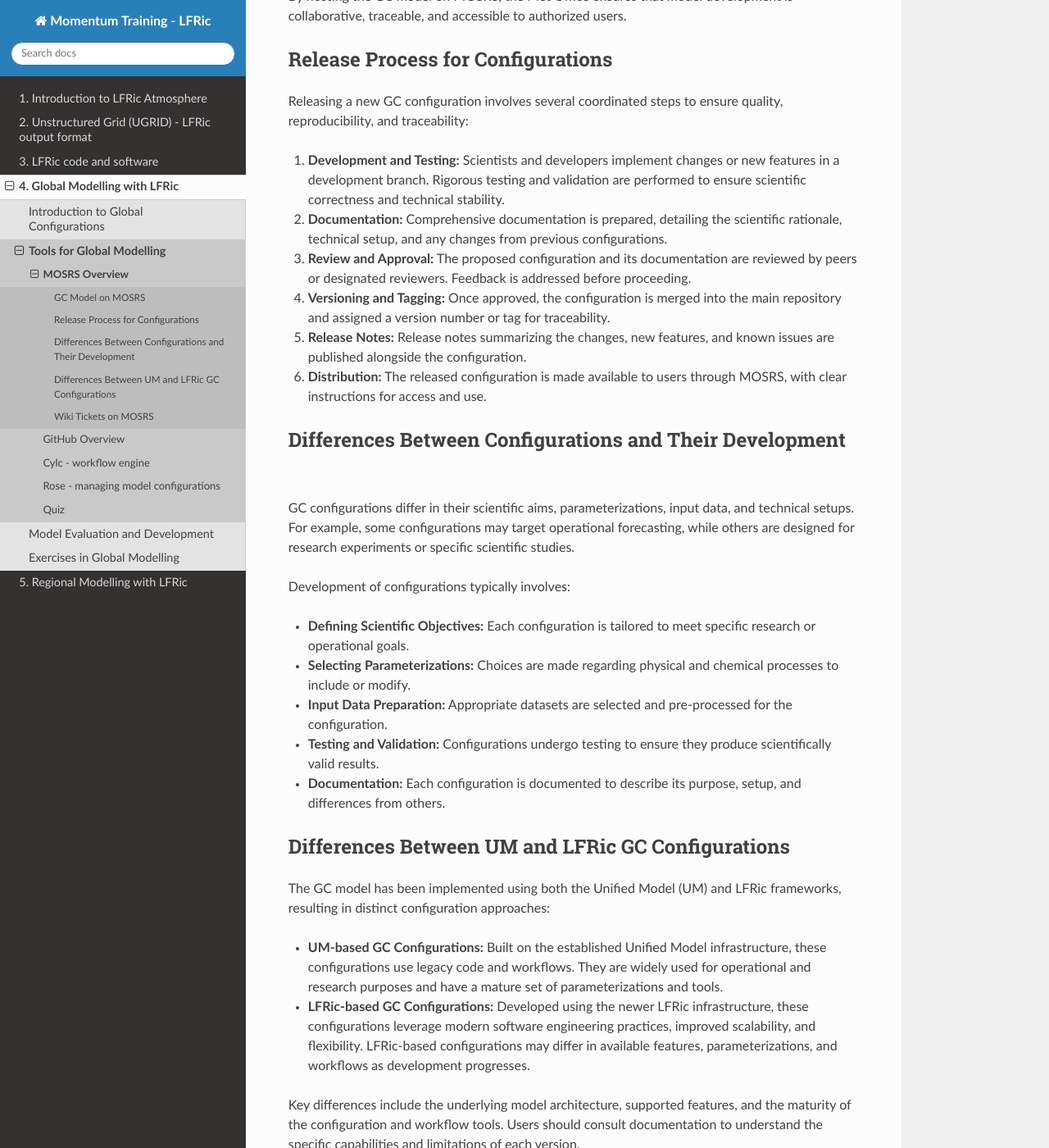
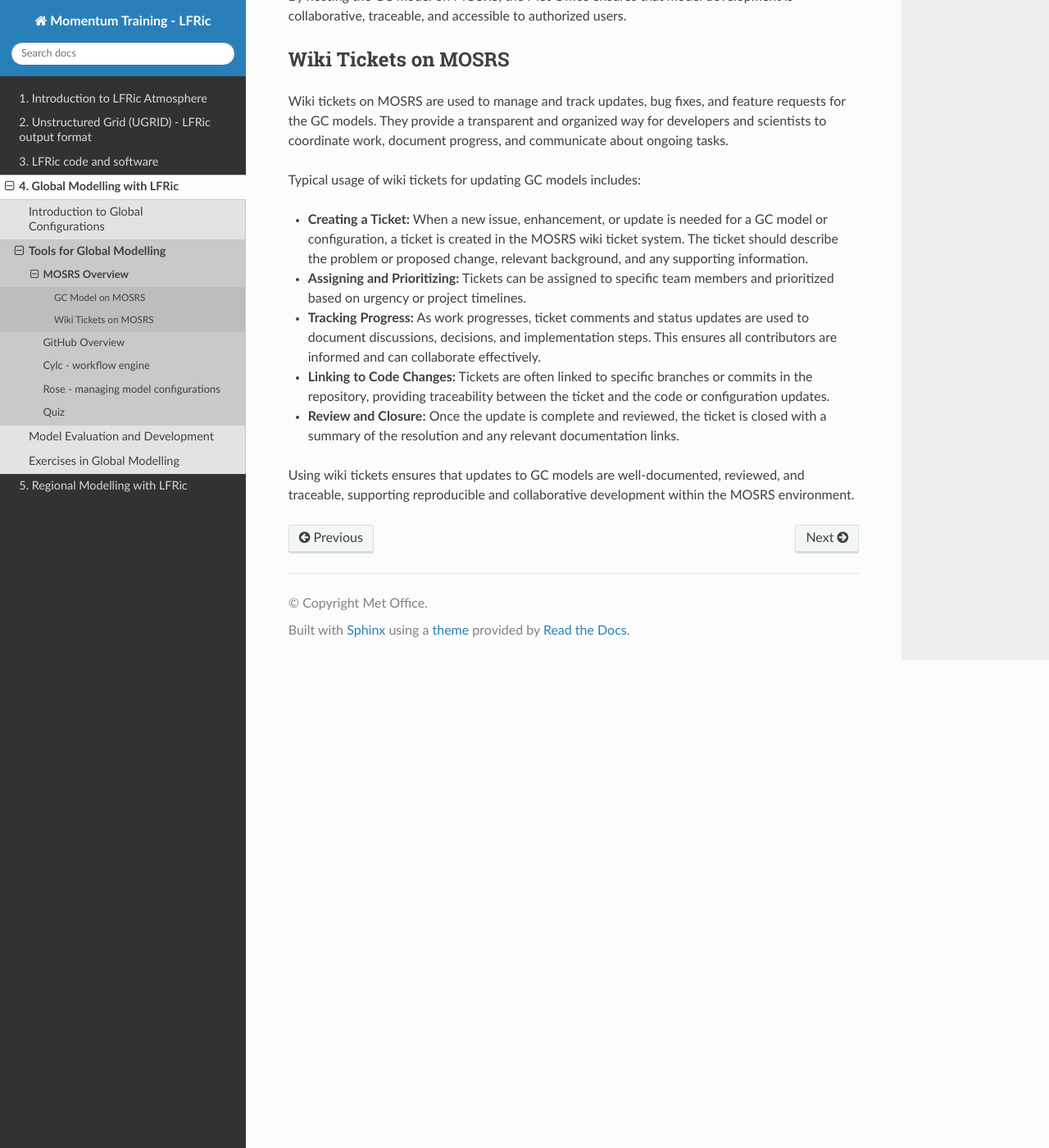
Before and after one commit to MetOffice/LFRic-Atmosphere-Training, a Sphinx documentation site: the page built from source/gc_science_configs/tools/mosrs/mosrs.rst, in a window 1280 px wide and 1400 px high, scrolled down 1288 px. Shown: the whole window at 82% size. Built offline with Sphinx 7.4.7 and the Read the Docs theme 3.1.0, drawn with Linux system fonts in a browser that asks for light colours.

Commit message:
Remove all references to the UM

```diff
--- a/source/gc_science_configs/introduction/gmed/gmed.rst
+++ b/source/gc_science_configs/introduction/gmed/gmed.rst
@@ -19,7 +19,7 @@ The GMED team has strong links throughout the Momentum Partnership to ensure tha
 .. image:: /_static/seamless_dev_cycle.png
    :width: 650px
 
-In July 2022, the final UM-based GC configuration was released, 'GC5', before the implementation of the LFRic atmospheric model into GC configurations. LFRic is the next-generation atmospheric model being developed by the Momentum framework, which is designed to be more modular and flexible than the UM. It is intended to replace the UM in future GC configurations, allowing for more efficient and effective modelling of atmospheric processes.
+In July 2022, the final UM-based GC configuration was released, 'GC5', before the implementation of the LFRic atmospheric model into GC configurations. LFRic is the next-generation atmospheric model being developed by the Momentum framework, which is designed to be more modular and flexible than its predecessor.
 
 .. admonition:: Fun fact!
 
--- a/source/gc_science_configs/tools/mosrs/mosrs.rst
+++ b/source/gc_science_configs/tools/mosrs/mosrs.rst
@@ -30,41 +30,6 @@ Details about the GC model on MOSRS include:
 
 By hosting the GC model on MOSRS, the Met Office ensures that model development is collaborative, traceable, and accessible to authorized users.
 
-Release Process for Configurations
-----------------------------------
-
-Releasing a new GC configuration involves several coordinated steps to ensure quality, reproducibility, and traceability:
-
-1. **Development and Testing:** Scientists and developers implement changes or new features in a development branch. Rigorous testing and validation are performed to ensure scientific correctness and technical stability.
-2. **Documentation:** Comprehensive documentation is prepared, detailing the scientific rationale, technical setup, and any changes from previous configurations.
-3. **Review and Approval:** The proposed configuration and its documentation are reviewed by peers or designated reviewers. Feedback is addressed before proceeding.
-4. **Versioning and Tagging:** Once approved, the configuration is merged into the main repository and assigned a version number or tag for traceability.
-5. **Release Notes:** Release notes summarizing the changes, new features, and known issues are published alongside the configuration.
-6. **Distribution:** The released configuration is made available to users through MOSRS, with clear instructions for access and use.
-
-Differences Between Configurations and Their Development
---------------------------------------------------------
-
-GC configurations differ in their scientific aims, parameterizations, input data, and technical setups. For example, some configurations may target operational forecasting, while others are designed for research experiments or specific scientific studies.
-
-Development of configurations typically involves:
-
-* **Defining Scientific Objectives:** Each configuration is tailored to meet specific research or operational goals.
-* **Selecting Parameterizations:** Choices are made regarding physical and chemical processes to include or modify.
-* **Input Data Preparation:** Appropriate datasets are selected and pre-processed for the configuration.
-* **Testing and Validation:** Configurations undergo testing to ensure they produce scientifically valid results.
-* **Documentation:** Each configuration is documented to describe its purpose, setup, and differences from others.
-
-Differences Between UM and LFRic GC Configurations
---------------------------------------------------
-
-The GC model has been implemented using both the Unified Model (UM) and LFRic frameworks, resulting in distinct configuration approaches:
-
-* **UM-based GC Configurations:** Built on the established Unified Model infrastructure, these configurations use legacy code and workflows. They are widely used for operational and research purposes and have a mature set of parameterizations and tools.
-* **LFRic-based GC Configurations:** Developed using the newer LFRic infrastructure, these configurations leverage modern software engineering practices, improved scalability, and flexibility. LFRic-based configurations may differ in available features, parameterizations, and workflows as development progresses.
-
-Key differences include the underlying model architecture, supported features, and the maturity of the configuration and workflow tools. Users should consult documentation to understand the specific capabilities and limitations of each version.
-
 Wiki Tickets on MOSRS
 ---------------------
 
--- a/source/gc_science_configs/tools/rose/rose.rst
+++ b/source/gc_science_configs/tools/rose/rose.rst
@@ -7,7 +7,7 @@ Rose - managing model configurations
    :width: 200px
 
 * Rose is a tool for writing, editing, updating, and running configurations of applications
-* Rose allows top-level configuration of applications for workflows used for LFRic and UM model experiments
+* Rose allows top-level configuration of applications for workflows used for LFRic model experiments
 * Developed by the Met Office, but not LFRic specific (i.e. used for NEMO as well)
 
 **Rose configurations** are directories containing a Rose configuration file along with other optional assets which define behaviours such as execution, file installation, and environment variables.
--- a/source/mesh_overview/unstructured/unstructured_introduction/unstructured_introduction.rst
+++ b/source/mesh_overview/unstructured/unstructured_introduction/unstructured_introduction.rst
@@ -147,7 +147,7 @@ In this session, a brief overview of the basics of Iris will be provided, includ
 Iris - basics and scope
 +++++++++++++++++++++++
 
-Iris is a Python-based ecosystem and package used for the manipulation of UM data during post-processing.
+Iris is a Python-based ecosystem and package used for the manipulation of LFRic data during post-processing.
 It is open-source and has been included in other tools, such as ESMValTool and MetPlus, which are based on it.
 Iris offers a unified view of data as cubes and supports metadata-aware processing. It provides analysis capabilities in mathematics, statistics, large data handling, and regridding. For visualisation, Iris relies on Matplotlib and Cartopy.
 
```
Also changed, not shown: source/gc_science_configs/practical_exercises/navigation/navigation.rst (+0 -7 lines).
